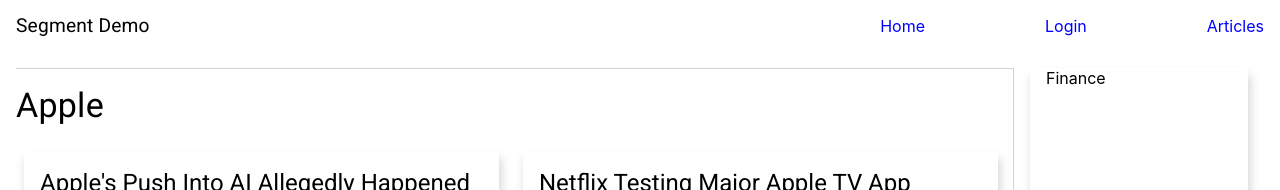
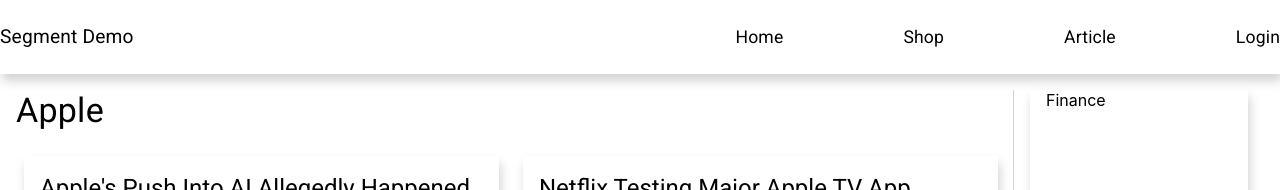
Before and after one commit to Nicolas5150/segment-demo, a React (Create React App) app: page / in a window 1280 px wide. Shown: the top 190 px of the page. Built offline with nearby package versions, Linux system fonts and the light colour scheme.

Commit message:
Updating Nav UX and logic

```diff
--- a/src/components/ArticleCarousel/ArticleCarousel.tsx
+++ b/src/components/ArticleCarousel/ArticleCarousel.tsx
@@ -31,6 +31,12 @@
     <Box
       sx={{
         borderTop: "solid 1px lightgray",
+        "&:first-of-type": {
+          borderTop: "none",
+          "& h4": {
+            pt: 0,
+          },
+        },
         "& .carousel-container": {
           mb: 4,
           pb: 2,
@@ -40,7 +46,14 @@
         },
       }}
     >
-      <Typography component="h4" sx={{ pt: 2, pb: 1 }} variant="h4">
+      <Typography
+        component="h4"
+        sx={{
+          pt: 2,
+          pb: 1,
+        }}
+        variant="h4"
+      >
         {category}
       </Typography>
       <Carousel
--- a/src/components/Nav/Nav.tsx
+++ b/src/components/Nav/Nav.tsx
@@ -1,16 +1,27 @@
 import { Box, Typography } from "@mui/material";
 import { Link } from "react-router-dom";
+import { navItems } from "src/router/navItems";
 
 export function Nav() {
   return (
     <Box
       component="nav"
       sx={{
+        boxShadow: "2px 7px 10px lightgray",
+        display: "flex",
+        justifyContent: "center",
+        alignItems: "center",
+        mb: 2,
+        py: 1,
+      }}
+    >
+      <Box
+        sx={{
           alignItems: "center",
           display: "flex",
           justifyContent: "space-between",
           flexWrap: "wrap",
-        mb: 2,
+          maxWidth: "2060px",
           width: "100%",
         }}
       >
@@ -31,20 +42,23 @@
             padding: 0,
             a: {
               textDecoration: "none",
-            color: "blue",
+              color: "black",
+              fontSize: "1.1rem",
+              ":hover, :active, :focus": {
+                borderBottom: "solid 2px black",
+                outline: "none",
+              },
             },
           }}
         >
+          {navItems.map((navItem) => (
             <li>
-          <Link to="/">Home</Link>
+              <Typography>
+                <Link to={navItem.path}>{navItem.name}</Link>
+              </Typography>
             </li>
-        <li>
-          <Link to="/login">Login</Link>
-        </li>
-        {/* Will remove after setting up article ids */}
-        <li>
-          <Link to="/article">Articles</Link>
-        </li>
+          ))}
+        </Box>
       </Box>
     </Box>
   );
--- a/src/index.tsx
+++ b/src/index.tsx
@@ -2,7 +2,7 @@
 import * as ReactDOM from "react-dom/client";
 import { RouterProvider } from "react-router-dom";
 import "./index.css";
-import { router } from "./router";
+import { browserRouter } from "src/router/browserRouter";
 import "@fontsource/roboto/300.css";
 import "@fontsource/roboto/400.css";
 import "@fontsource/roboto/500.css";
@@ -12,6 +12,6 @@
   document.getElementById("root") as ReactDOM.Container,
 ).render(
   <React.StrictMode>
-    <RouterProvider router={router} />
+    <RouterProvider router={browserRouter} />
   </React.StrictMode>,
 );
--- a/src/layouts/main/Main.tsx
+++ b/src/layouts/main/Main.tsx
@@ -4,6 +4,8 @@
 
 export function Main() {
   return (
+    <>
+      <Nav />
       <Box
         sx={{
           px: 2,
@@ -11,8 +13,8 @@
           margin: "auto",
         }}
       >
-      <Nav />
         <Outlet />
       </Box>
+    </>
   );
 }
--- /dev/null
+++ b/src/pages/shop/Shop.tsx
@@ -0,0 +1,3 @@
+export function Shop() {
+  return <div>Shop</div>;
+}
--- /dev/null
+++ b/src/pages/shop/index.ts
@@ -0,0 +1 @@
+export { Shop } from "./Shop";
--- a/src/router.tsx
+++ /dev/null
@@ -1,28 +0,0 @@
-import { createBrowserRouter } from "react-router-dom";
-import { Main as MainLayout } from "./layouts/main";
-import { Article as ArticlePage } from "./pages/article";
-import { Error as ErrorPage } from "./pages/error";
-import { Home as HomePage } from "./pages/home";
-import { Login as LoginPage } from "./pages/login";
-
-export const router = createBrowserRouter([
-  {
-    path: "/",
-    element: <MainLayout />,
-    errorElement: <ErrorPage />,
-    children: [
-      {
-        path: "/",
-        element: <HomePage />,
-      },
-      {
-        path: "/article",
-        element: <ArticlePage />,
-      },
-      {
-        path: "/login",
-        element: <LoginPage />,
-      },
-    ],
-  },
-]);
--- /dev/null
+++ b/src/router/browserRouter.tsx
@@ -0,0 +1,13 @@
+import { createBrowserRouter } from "react-router-dom";
+import { Main as MainLayout } from "src/layouts/main";
+import { Error as ErrorPage } from "src/pages/error";
+import { navItems } from "./navItems";
+
+export const browserRouter = createBrowserRouter([
+  {
+    path: "/",
+    element: <MainLayout />,
+    errorElement: <ErrorPage />,
+    children: navItems,
+  },
+]);
--- /dev/null
+++ b/src/router/navItems.tsx
@@ -0,0 +1,27 @@
+import { Article as ArticlePage } from "src/pages/article";
+import { Home as HomePage } from "src/pages/home";
+import { Shop as ShopPage } from "src/pages/shop";
+import { Login as LoginPage } from "src/pages/login";
+
+export const navItems = [
+  {
+    path: "/",
+    name: "Home",
+    element: <HomePage />,
+  },
+  {
+    path: "/shop",
+    name: "Shop",
+    element: <ShopPage />,
+  },
+  {
+    path: "/article",
+    name: "Article",
+    element: <ArticlePage />,
+  },
+  {
+    path: "/login",
+    name: "Login",
+    element: <LoginPage />,
+  },
+];
```
Lines whose indentation alone changed are shown as unchanged.
